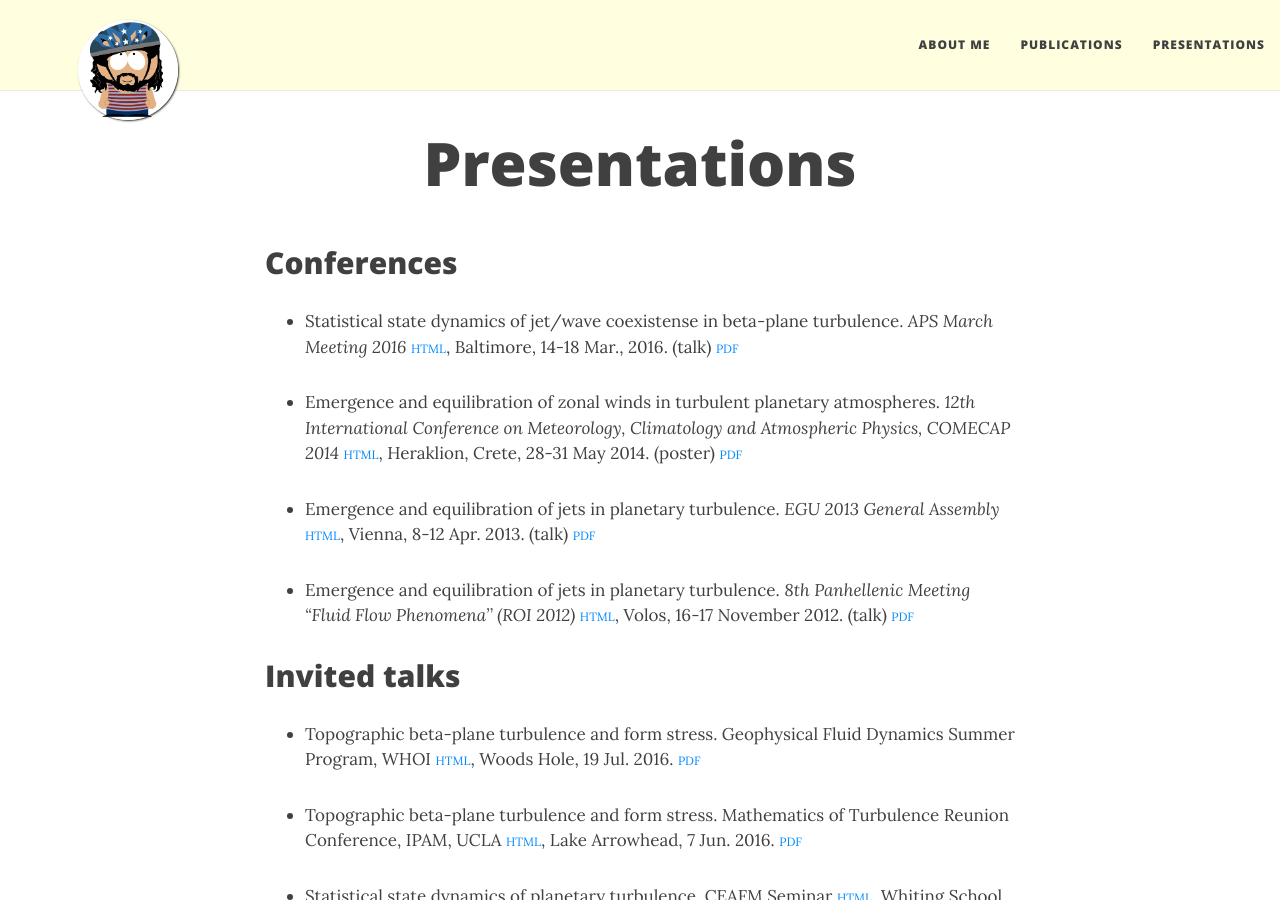
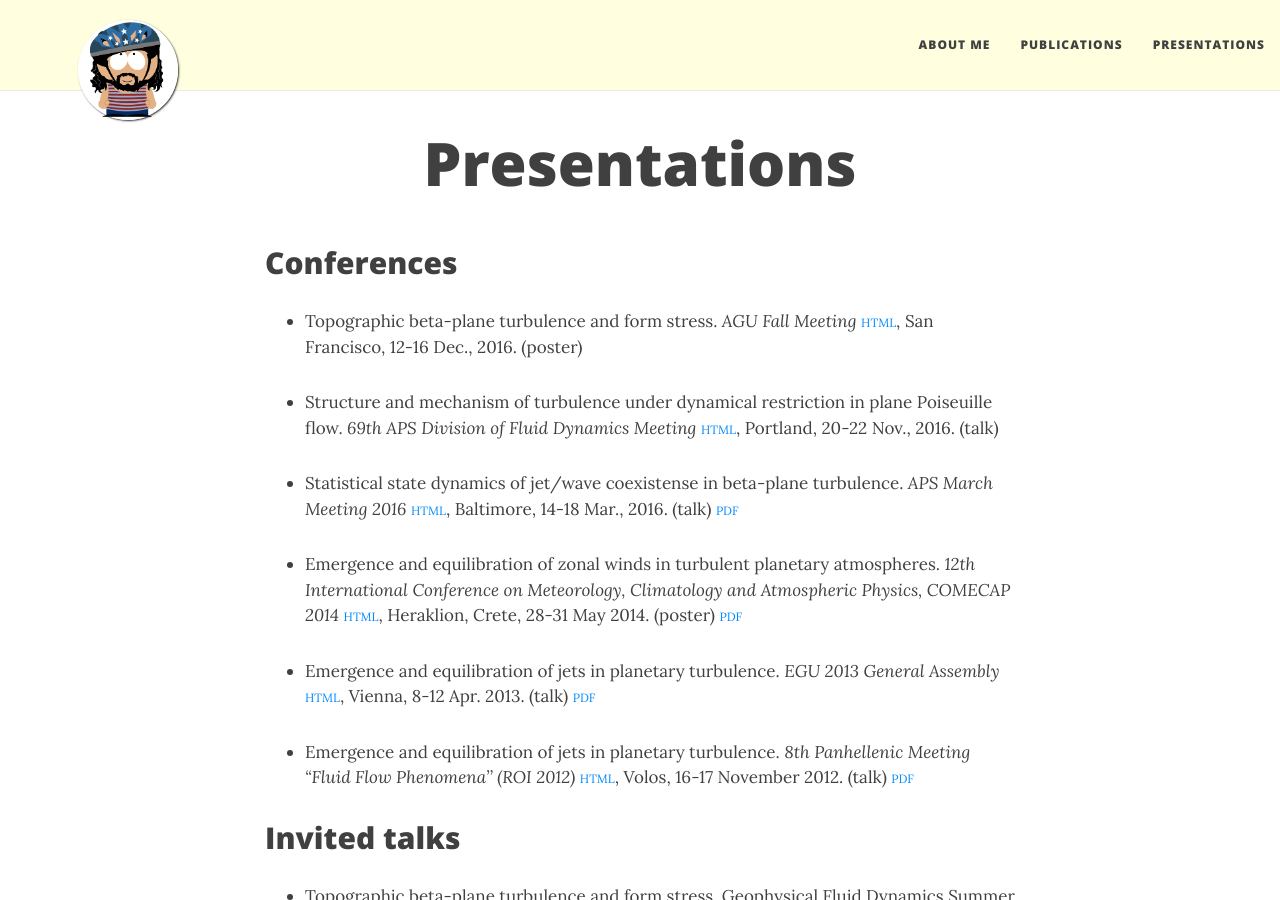
Before and after one commit to navidcy/navidcy.github.io, a Jekyll site: the page built from presentations.md, in a window 1280 px wide and 900 px high. Built offline with Jekyll 4.4.1, drawn with Linux system fonts in a browser that asks for light colours; nearby versions of some CDN libraries.

Commit message:
updated cv.pdf and added AGU16 and APSDFD16 talks

```diff
--- a/presentations.md
+++ b/presentations.md
@@ -5,6 +5,10 @@ title: Presentations
 ---
 
 ## Conferences
+
+- Topographic beta-plane turbulence and form stress. _AGU Fall Meeting_ [<span style="font-variant:small-caps;">html</span>][AGU16-site], San Francisco, 12-16 Dec., 2016. (poster)
+
+- Structure and mechanism of turbulence under dynamical restriction in plane Poiseuille flow. _69th APS Division of Fluid Dynamics Meeting_ [<span style="font-variant:small-caps;">html</span>][APSDFD16-site], Portland, 20-22 Nov., 2016. (talk)
 
 - Statistical state dynamics of jet/wave coexistense in beta-plane turbulence. _APS March Meeting 2016_ [<span style="font-variant:small-caps;">html</span>][APSMar16-site], Baltimore, 14-18 Mar., 2016. (talk) [<span style="font-variant:small-caps;">pdf</span>][APS-March16]
 
```
Also changed, not shown: other parts of presentations.md (+2 -0 lines), 1 other file.
